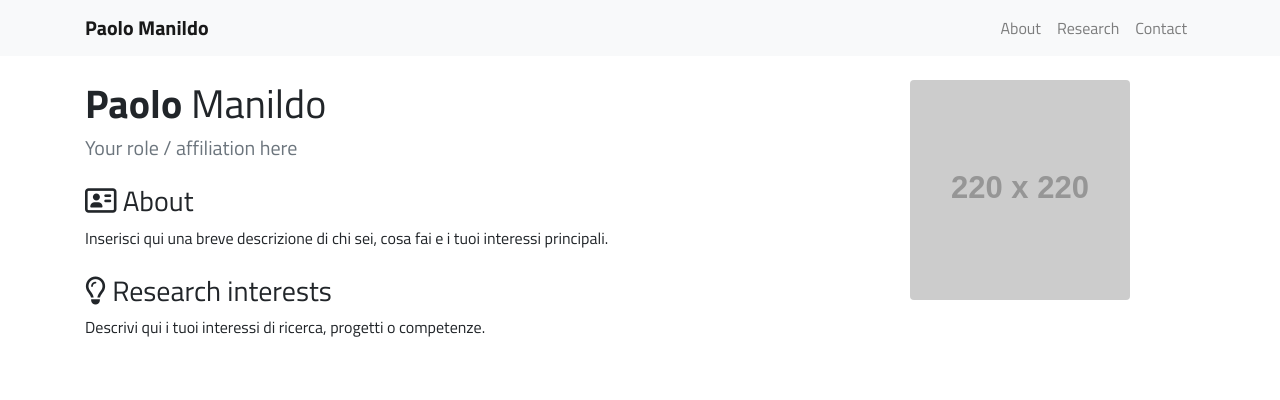
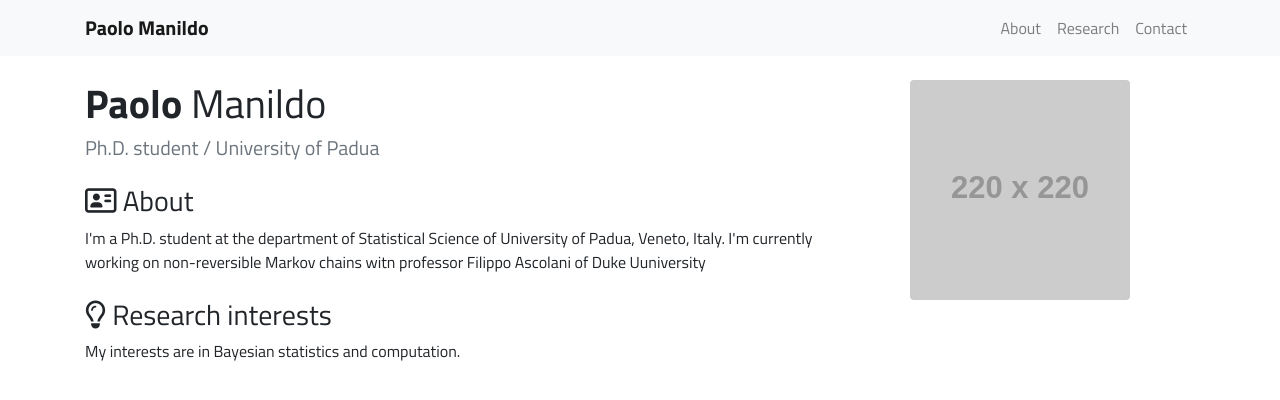
Before and after one commit to paolomanildo/paolomanildo.github.io, a plain HTML site: page index.html in a window 1280 px wide. Shown: the top 400 px of the page. Drawn offline with nearby package versions, Linux system fonts and the light colour scheme; placeholder pictures from the web are drawn by us.

Commit message:
Update personal information in index.html

```diff
--- a/index.html
+++ b/index.html
@@ -57,19 +57,19 @@
   <div class="row">
     <div class="col-md-8">
       <h1><strong>Paolo</strong> Manildo</h1>
-      <h5 class="text-muted">Your role / affiliation here</h5>
+      <h5 class="text-muted">Ph.D. student / University of Padua</h5>
 
       <section id="about" class="mt-4">
         <h3><i class="far fa-address-card"></i> About</h3>
         <p>
-          Inserisci qui una breve descrizione di chi sei, cosa fai e i tuoi interessi principali.
+          I'm a Ph.D. student at the department of Statistical Science of University of Padua, Veneto, Italy. I'm currently working on non-reversible Markov chains witn professor Filippo Ascolani of Duke Uuniversity
         </p>
       </section>
 
       <section id="research" class="mt-4">
         <h3><i class="far fa-lightbulb"></i> Research interests</h3>
         <p>
-          Descrivi qui i tuoi interessi di ricerca, progetti o competenze.
+          My interests are in Bayesian statistics and computation.
         </p>
       </section>
     </div>
@@ -84,9 +84,9 @@
   <section id="contact" class="mt-5">
     <h3><i class="far fa-envelope"></i> Contact</h3>
     <p>
-      <a href="mailto:paolo@email.it"><i class="fa-solid fa-envelope"></i></a>
+      <a href="mailto:paolo.manildo@phd.unipd.it"><i class="fa-solid fa-envelope"></i></a>
       &nbsp;
-      <a href="https://github.com/tuo-username" target="_blank"><i class="fa-brands fa-github"></i></a>
+      <a href="https://github.com/paolomanildo" target="_blank"><i class="fa-brands fa-github"></i></a>
     </p>
   </section>
 
```
